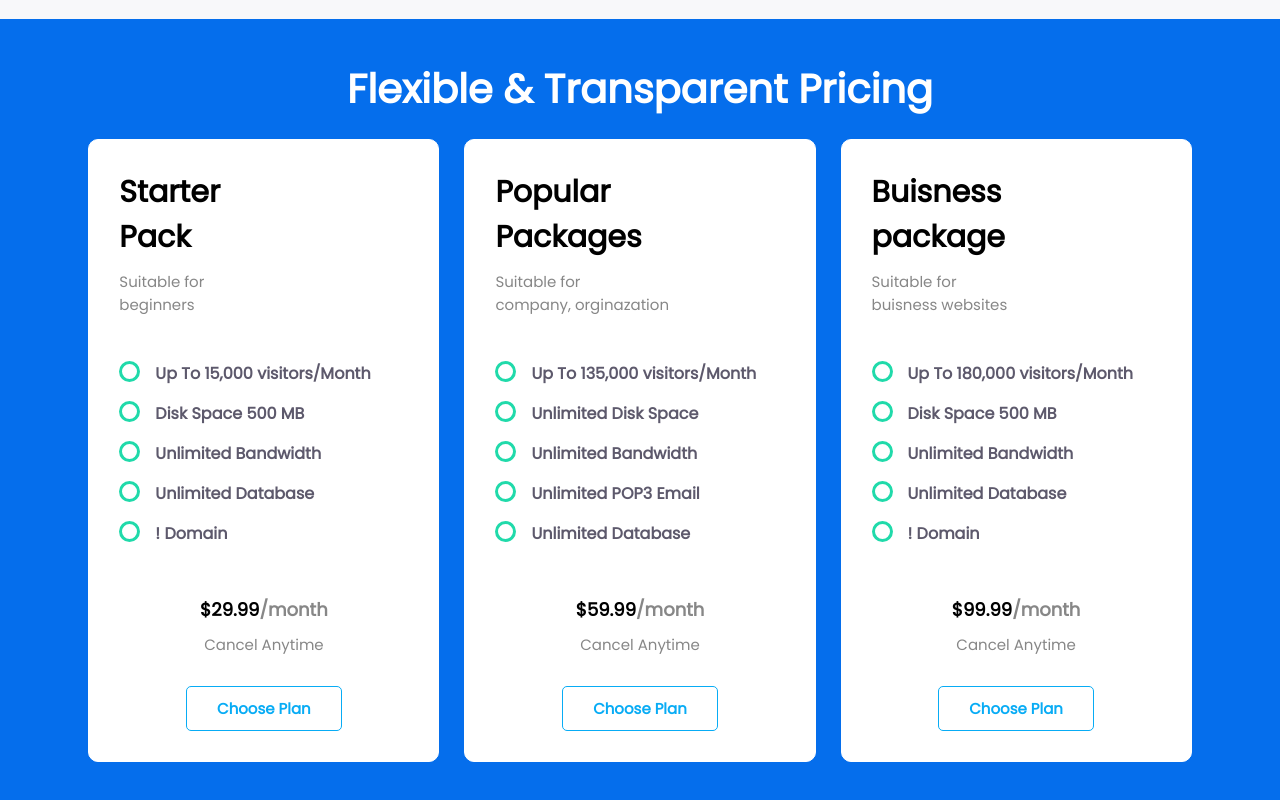
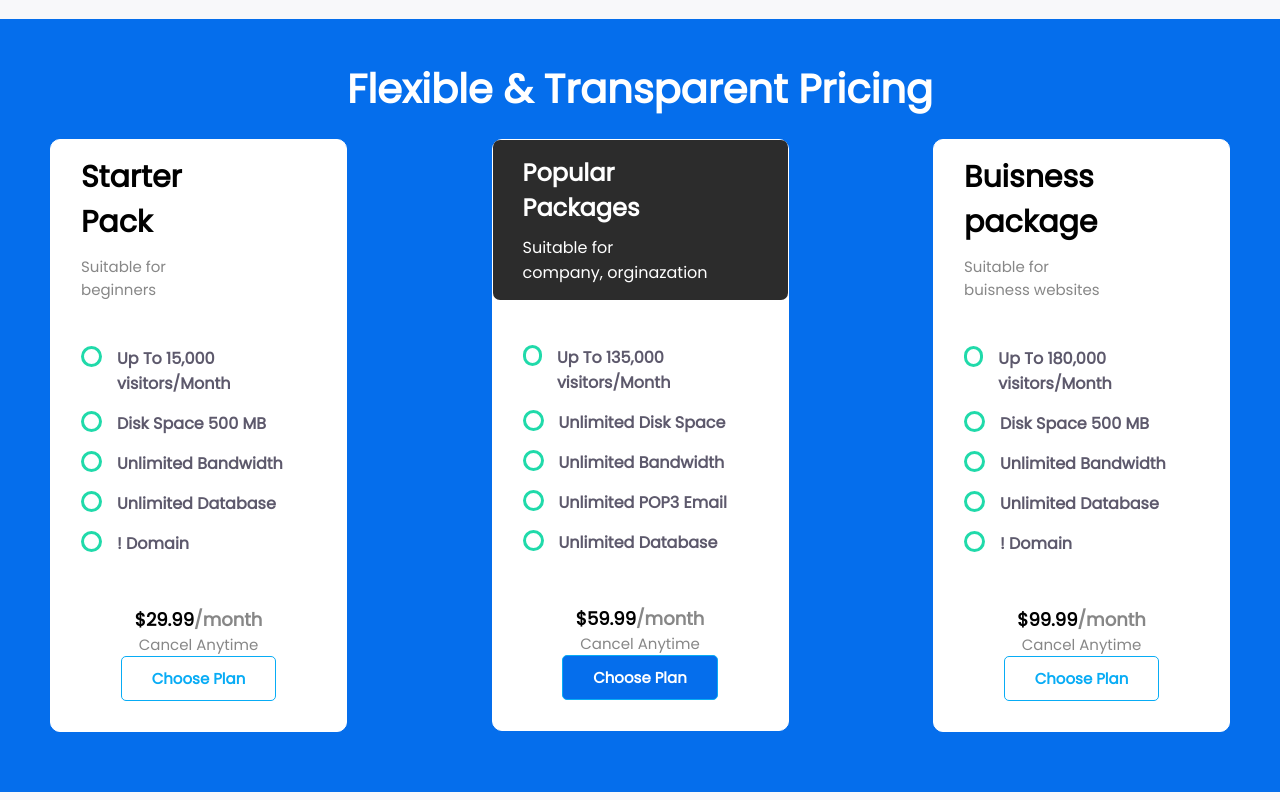
Before and after one commit to sirugudipraveen3637/HostingLandingPage_11, a plain HTML site: page index.html in a window 1280 px wide. Shown: the part 2320-3120 px from the top of the page. Drawn offline with Linux system fonts and the light colour scheme.

Commit message:
fixed few issues

```diff
--- a/index.html
+++ b/index.html
@@ -100,7 +100,7 @@
    <h2>Flexible & Transparent Pricing</h2>
    <div class="packs">
         <div  class="pack">
-            <div>
+            <div class="unselecteddiv">
             <h2>Starter <br> Pack</h2>
             <p>Suitable for <br>beginners</p>
             </div>
@@ -110,7 +110,7 @@
                         <span>
                             <i class="fa-solid fa-check"></i>
                         </span>
-                        <p>Up To 15,000 visitors/Month</p>
+                        <p>Up To 15,000 <br> visitors/Month</p>
                     </li>
                     <li>
                         <span>
@@ -144,9 +144,9 @@
             </div>
         </div>
         <div  class="pack">
-            <div>
-            <h2>Popular <br> Packages</h2>
-            <p>Suitable for <br>company, orginazation</p>
+            <div class="selecteddiv">
+                <h2>Popular <br> Packages</h2>
+                <p>Suitable for <br>company, orginazation</p>
             </div>
             <div>
                 <ul>
@@ -188,7 +188,7 @@
             </div>
         </div>
         <div  class="pack">
-            <div>
+            <div class="unselecteddiv">
             <h2>Buisness <br> package</h2>
             <p>Suitable for <br>buisness websites</p>
             </div>
--- a/style.css
+++ b/style.css
@@ -213,7 +213,7 @@ header>div:nth-child(2)>img
 {
   display: flex;
   flex-wrap: wrap;
-  justify-content: center;
+  justify-content: space-between;
   margin-left: 50px;
   margin-right: 50px;
   gap: 25px;
@@ -223,20 +223,37 @@ header>div:nth-child(2)>img
   background-color: white;
   width:24.5%;
   height: fit-content;
-  padding: 30px;
+  padding: 0px;
   border: 1px solid white;
   border-radius: 10px;
 
 }
-.pack>div>p{
+.packs>div:nth-child(2)>div:nth-child(3)>button
+{
+  background-color: #056EEC;
+  color: white;
+}
+.pack>div:nth-child(2)
+{
+  margin: 30px;
+}
+.pack>div:nth-child(3)>button
+{
+  margin-bottom: 30px;
+
+}
+.unselecteddiv>p{
   font-size: 15px;
   color: #878787;
   margin-top: 10px;
-  margin-bottom: 30px;
+  margin-bottom: 10px;
+  margin-left: 30px;
 }
-.pack>div>h2{
+.unselecteddiv>h2{
   font-size: 30px;
-  color: black
+  color: black;
+  margin-left: 30px;
+  margin-top:15px;
 }
 
 .pack ul
@@ -530,6 +547,30 @@ padding: 20px;
   height: 25px;
 }
 
+.selecteddiv
+{
+  width:100%;
+  display: flex;
+  flex-direction: column;
+  justify-content: start;
+  background-color: #2c2c2c;
+  border-radius: 7px;
+
+}
+.selecteddiv>h2
+{
+  margin-left: 30px;
+  margin-top:15px;
+  color: white;
+}
+.selecteddiv>p
+{
+  margin-left: 30px;
+  margin-top:10px;
+  margin-bottom: 15px;
+  color: white;
+}
+
 @media  (max-width:639px) {
       .quitoce
       {
@@ -616,6 +657,6 @@ padding: 20px;
    @media (min-width: 1024px) {
     .pack
     {
-      width:24.5%;
+      width:25%;
     }
    }
```
